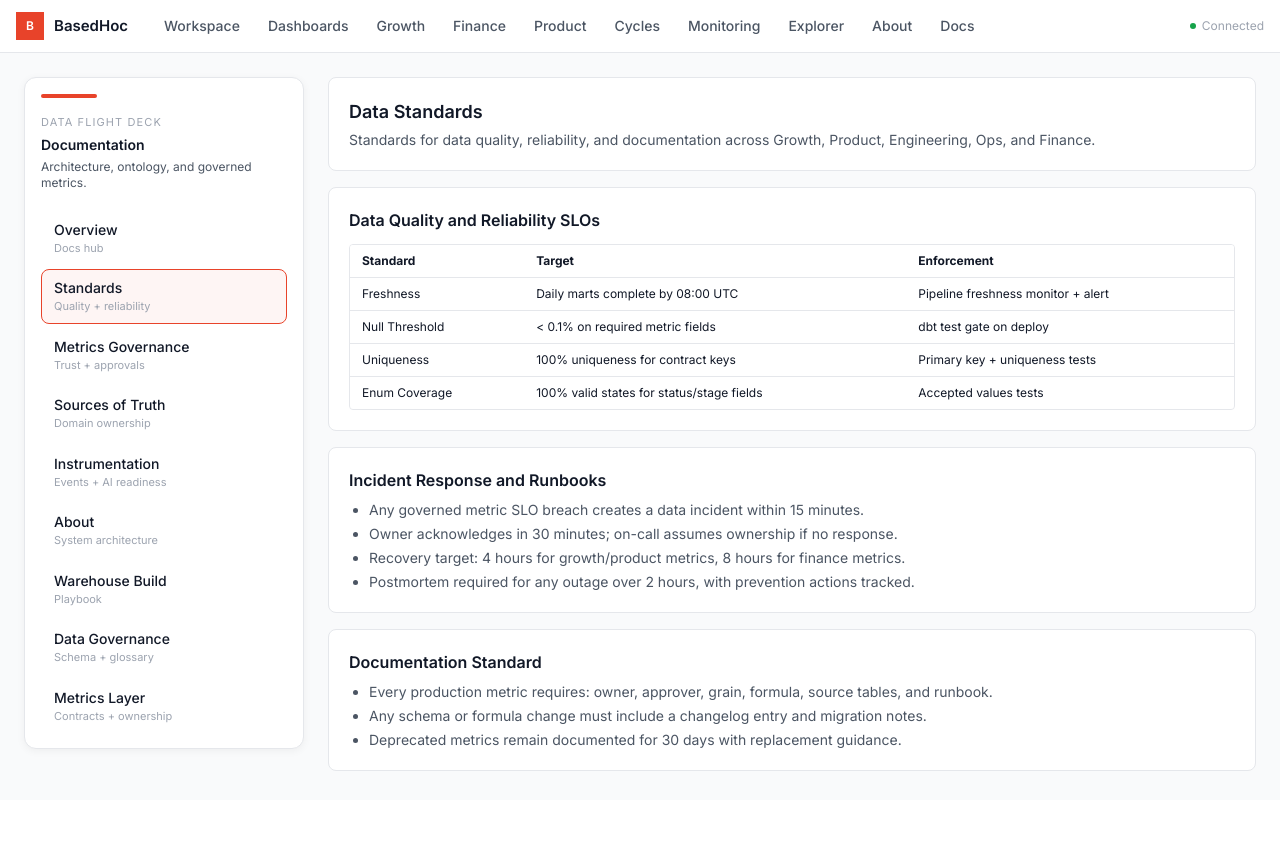
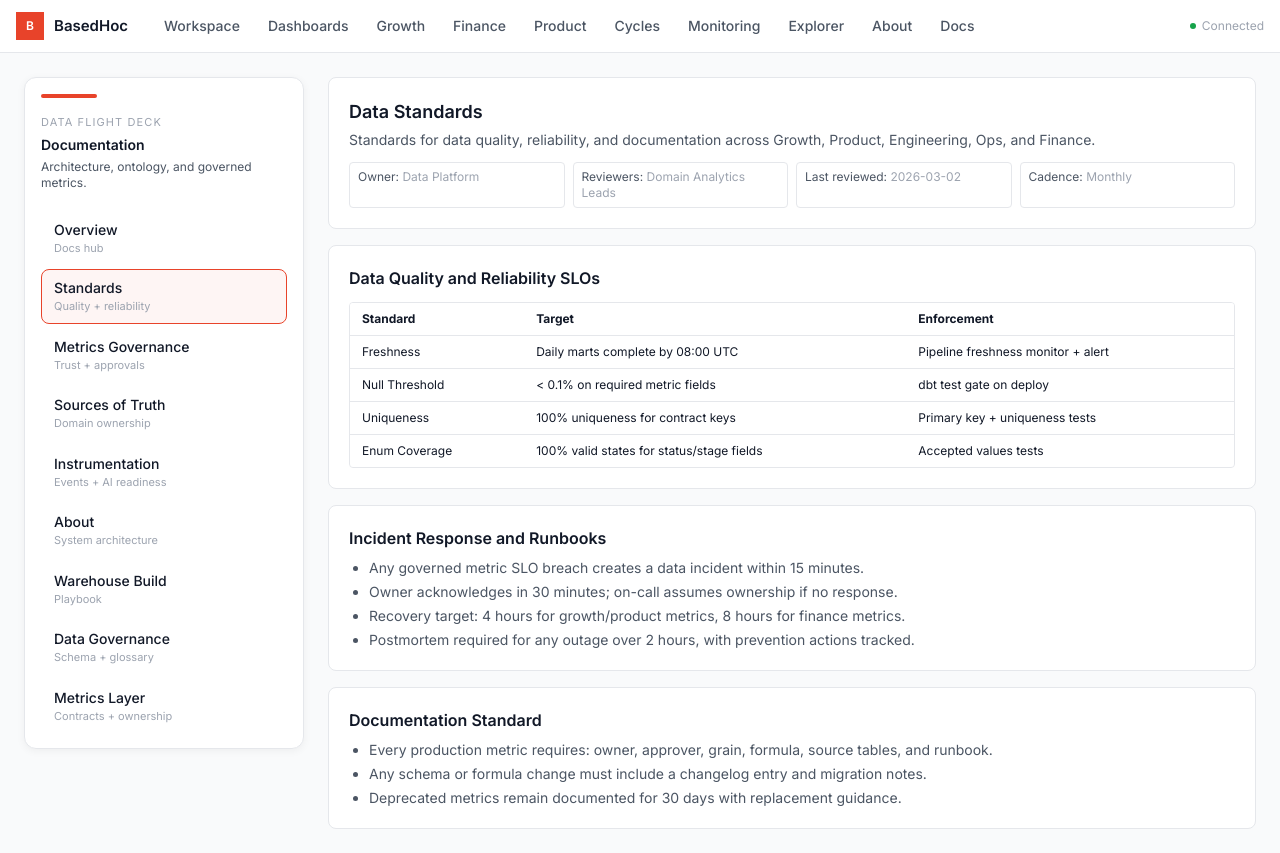
Before and after one commit to Dhallagan/DataPlatform, a Next.js app in the folder web/frontend/: page /docs/standards in a window 1280 px wide. Before the commit the page ends 800 px from the top, so only its background shows below. Built offline with nearby package versions, Linux system fonts and the light colour scheme.

Commit message:
governance: add docs ownership metadata and table-level freshness SLAs

```diff
--- a/web/frontend/src/app/docs/data-governance/page.tsx
+++ b/web/frontend/src/app/docs/data-governance/page.tsx
@@ -1,6 +1,7 @@
 'use client';
 
 import { useEffect, useMemo, useState } from 'react';
+import DocMeta from '@/components/DocMeta';
 
 const SOURCE_TABLES = [
   {
@@ -245,6 +246,12 @@ export default function DataGovernancePage() {
         <p className="text-sm text-content-secondary mt-1">
           Source schema, warehouse layers, and plain-language metric definitions.
         </p>
+        <DocMeta
+          owner="Data Platform"
+          reviewers="Domain Analytics Leads"
+          lastReviewedOn="2026-03-02"
+          reviewCadence="Monthly"
+        />
       </section>
 
         <section className="bg-surface-elevated border border-border rounded-lg p-5 space-y-3">
--- a/web/frontend/src/app/docs/instrumentation/page.tsx
+++ b/web/frontend/src/app/docs/instrumentation/page.tsx
@@ -1,4 +1,6 @@
 'use client';
+
+import DocMeta from '@/components/DocMeta';
 
 export default function InstrumentationPage() {
   return (
@@ -8,6 +10,12 @@ export default function InstrumentationPage() {
         <p className="text-sm text-content-secondary mt-1">
           Event and action standards to support reliable metrics and future agentic workflows.
         </p>
+        <DocMeta
+          owner="Engineering + Data Platform"
+          reviewers="Product Analytics, Growth Analytics"
+          lastReviewedOn="2026-03-02"
+          reviewCadence="Monthly"
+        />
       </section>
 
       <section id="identity-and-event-standards" className="bg-surface-elevated border border-border rounded-lg p-5 space-y-3">
--- a/web/frontend/src/app/docs/metrics-governance/page.tsx
+++ b/web/frontend/src/app/docs/metrics-governance/page.tsx
@@ -1,4 +1,6 @@
 'use client';
+
+import DocMeta from '@/components/DocMeta';
 
 export default function MetricsGovernancePage() {
   return (
@@ -8,6 +10,12 @@ export default function MetricsGovernancePage() {
         <p className="text-sm text-content-secondary mt-1">
           Ownership model for definitions, instrumentation standards, certification, and change control.
         </p>
+        <DocMeta
+          owner="Data Platform"
+          reviewers="Growth/Product/Finance/Ops Leads"
+          lastReviewedOn="2026-03-02"
+          reviewCadence="Biweekly"
+        />
       </section>
 
       <section id="trust-tiers-and-certification" className="bg-surface-elevated border border-border rounded-lg p-5 space-y-3">
--- a/web/frontend/src/app/docs/metrics-layer/page.tsx
+++ b/web/frontend/src/app/docs/metrics-layer/page.tsx
@@ -2,6 +2,7 @@
 
 import { useMemo, useState } from 'react';
 import { METRIC_CONTRACTS, MetricContract } from '@/lib/metricGlossary';
+import DocMeta from '@/components/DocMeta';
 
 const DOMAIN_LABELS: Record<MetricContract['domain'], string> = {
   growth: 'Growth',
@@ -78,6 +79,12 @@ export default function MetricsLayerPage() {
         <p className="text-sm text-content-secondary mt-1">
           Governed metric definitions, formulas, ownership, and instrumentation standards.
         </p>
+        <DocMeta
+          owner="Data Platform"
+          reviewers="Finance, Growth, Product, Ops"
+          lastReviewedOn="2026-03-02"
+          reviewCadence="Weekly"
+        />
       </section>
 
       <section className="bg-surface-elevated border border-border rounded-lg p-4">
--- a/web/frontend/src/app/docs/page.tsx
+++ b/web/frontend/src/app/docs/page.tsx
@@ -2,6 +2,7 @@
 
 import Link from 'next/link';
 import { useMemo, useState } from 'react';
+import DocMeta from '@/components/DocMeta';
 
 interface DocItem {
   title: string;
@@ -117,6 +118,12 @@ export default function DocsIndexPage() {
           Mintlify-style docs hub for architecture, governance, metric contracts, and operational playbooks.
           Use this as the source of truth for how metrics are defined and how teams should act on signals.
         </p>
+        <DocMeta
+          owner="Data Platform"
+          reviewers="Engineering + Domain Analytics"
+          lastReviewedOn="2026-03-02"
+          reviewCadence="Monthly"
+        />
         <div className="mt-4">
           <input
             value={search}
--- a/web/frontend/src/app/docs/sources-of-truth/page.tsx
+++ b/web/frontend/src/app/docs/sources-of-truth/page.tsx
@@ -1,4 +1,6 @@
 'use client';
+
+import DocMeta from '@/components/DocMeta';
 
 export default function SourcesOfTruthPage() {
   return (
@@ -8,6 +10,12 @@ export default function SourcesOfTruthPage() {
         <p className="text-sm text-content-secondary mt-1">
           Domain-level canonical data products and ownership to align Growth, Product, Engineering, Ops, and Finance.
         </p>
+        <DocMeta
+          owner="Data Platform"
+          reviewers="Domain Owners"
+          lastReviewedOn="2026-03-02"
+          reviewCadence="Monthly"
+        />
       </section>
 
       <section id="growth" className="bg-surface-elevated border border-border rounded-lg p-5">
--- a/web/frontend/src/app/docs/standards/page.tsx
+++ b/web/frontend/src/app/docs/standards/page.tsx
@@ -1,4 +1,6 @@
 'use client';
+
+import DocMeta from '@/components/DocMeta';
 
 export default function StandardsPage() {
   return (
@@ -8,6 +10,12 @@ export default function StandardsPage() {
         <p className="text-sm text-content-secondary mt-1">
           Standards for data quality, reliability, and documentation across Growth, Product, Engineering, Ops, and Finance.
         </p>
+        <DocMeta
+          owner="Data Platform"
+          reviewers="Domain Analytics Leads"
+          lastReviewedOn="2026-03-02"
+          reviewCadence="Monthly"
+        />
       </section>
 
       <section id="data-quality-and-reliability-slos" className="bg-surface-elevated border border-border rounded-lg p-5 space-y-3">
--- a/web/frontend/src/app/docs/warehouse-build/page.tsx
+++ b/web/frontend/src/app/docs/warehouse-build/page.tsx
@@ -2,6 +2,7 @@
 
 import Link from 'next/link';
 import SystemArchitectureDiagram from '@/components/SystemArchitectureDiagram';
+import DocMeta from '@/components/DocMeta';
 
 export default function WarehouseBuildDocPage() {
   return (
@@ -11,6 +12,12 @@ export default function WarehouseBuildDocPage() {
         <p className="text-sm text-content-secondary mt-1">
           Browserbase-style source system to MotherDuck warehouse and self-serve reporting app.
         </p>
+        <DocMeta
+          owner="Data Platform"
+          reviewers="Engineering, Ops"
+          lastReviewedOn="2026-03-02"
+          reviewCadence="Monthly"
+        />
       </section>
 
       <section className="bg-surface-elevated border border-border rounded-lg p-6 space-y-6">
--- /dev/null
+++ b/web/frontend/src/components/DocMeta.tsx
@@ -0,0 +1,27 @@
+'use client';
+
+interface DocMetaProps {
+  owner: string;
+  reviewers: string;
+  lastReviewedOn: string;
+  reviewCadence: string;
+}
+
+export default function DocMeta({ owner, reviewers, lastReviewedOn, reviewCadence }: DocMetaProps) {
+  return (
+    <div className="mt-3 grid grid-cols-1 gap-2 text-xs text-content-tertiary md:grid-cols-4">
+      <div className="rounded border border-border bg-surface-primary px-2 py-1.5">
+        <span className="text-content-secondary">Owner:</span> {owner}
+      </div>
+      <div className="rounded border border-border bg-surface-primary px-2 py-1.5">
+        <span className="text-content-secondary">Reviewers:</span> {reviewers}
+      </div>
+      <div className="rounded border border-border bg-surface-primary px-2 py-1.5">
+        <span className="text-content-secondary">Last reviewed:</span> {lastReviewedOn}
+      </div>
+      <div className="rounded border border-border bg-surface-primary px-2 py-1.5">
+        <span className="text-content-secondary">Cadence:</span> {reviewCadence}
+      </div>
+    </div>
+  );
+}
```
Also changed, not shown: 2 other files (tests, documents, lock files or other folders).
